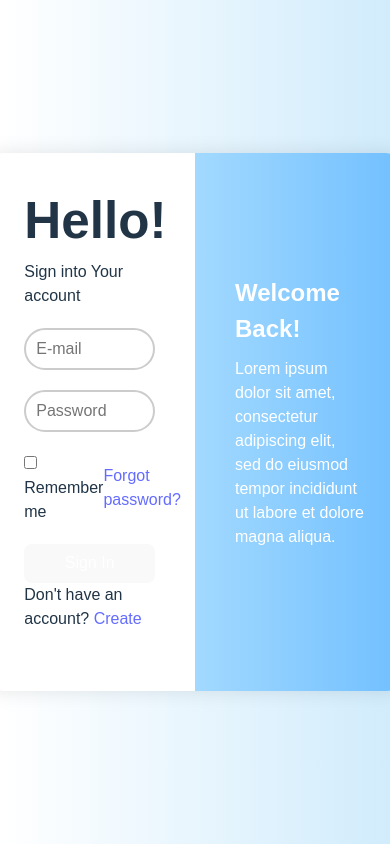
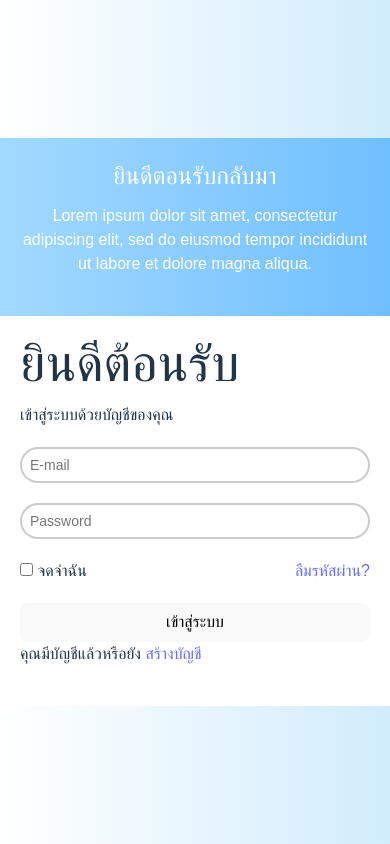
Before and after one commit to joozery/webappmo, a React (Vite) app in the folder frontend/: page / in a window 390 px wide. Built offline with nearby package versions, Linux system fonts and the light colour scheme.

Commit message:
Update vite.config.js for Netlify deploy

```diff
--- a/frontend/src/App.css
+++ b/frontend/src/App.css
@@ -86,7 +86,7 @@ button {
   padding: 10px;
   background-color: #70bfff;
   border: none;
-  color: white;
+  color: black;
   font-size: 18px;
   border-radius: 30px;
   cursor: pointer;
@@ -96,3 +96,44 @@ button {
 button:hover {
   background-color: #519fd6;
 }
+
+/* เพิ่ม Media Queries สำหรับอุปกรณ์มือถือ */
+@media (max-width: 768px) {
+  .login-page {
+    flex-direction: column;
+    max-width: 100%;
+    height: auto;
+    box-shadow: none;
+    border-radius: 0;
+  }
+
+  .login-container {
+    flex-direction: column;
+    width: 100%;
+  }
+
+  .login-form,
+  .welcome-message {
+    width: 100%;
+    padding: 20px;
+  }
+
+  .login-form {
+    order: 2; /* ย้ายฟอร์มลงด้านล่าง */
+  }
+
+  .welcome-message {
+    order: 1; /* ย้ายข้อความขึ้นด้านบน */
+    text-align: center;
+  }
+
+  button {
+    font-size: 16px;
+    padding: 12px;
+  }
+
+  .input-container input {
+    font-size: 14px;
+    padding: 8px;
+  }
+}
--- a/frontend/src/App.jsx
+++ b/frontend/src/App.jsx
@@ -16,8 +16,8 @@ function App() {
     <div className="login-page">
       <div className="login-container">
         <div className="login-form">
-          <h1>Hello!</h1>
-          <p>Sign into Your account</p>
+          <h1>ยินดีต้อนรับ</h1>
+          <p>เข้าสู่ระบบด้วยบัญชีของคุณ</p>
           <form onSubmit={handleLogin}>
             <div className="input-container">
               <input
@@ -37,18 +37,18 @@ function App() {
             </div>
             <div className="options">
               <label>
-                <input type="checkbox" /> Remember me
+                <input type="checkbox" /> จดจำฉัน
               </label>
-              <a href="#">Forgot password?</a>
+              <a href="#">ลืมรหัสผ่าน?</a>
             </div>
-            <button type="submit">Sign In</button>
+            <button type="submit">เข้าสู่ระบบ</button>
             <p>
-              Don't have an account? <a href="#">Create</a>
+              คุณมีบัญชีแล้วหรือยัง <a href="#">สร้างบัญชี</a>
             </p>
           </form>
         </div>
         <div className="welcome-message">
-          <h2>Welcome Back!</h2>
+          <h2>ยินดีตอนรับกลับมา</h2>
           <p>Lorem ipsum dolor sit amet, consectetur adipiscing elit, sed do eiusmod tempor incididunt ut labore et dolore magna aliqua.</p>
         </div>
       </div>
```
